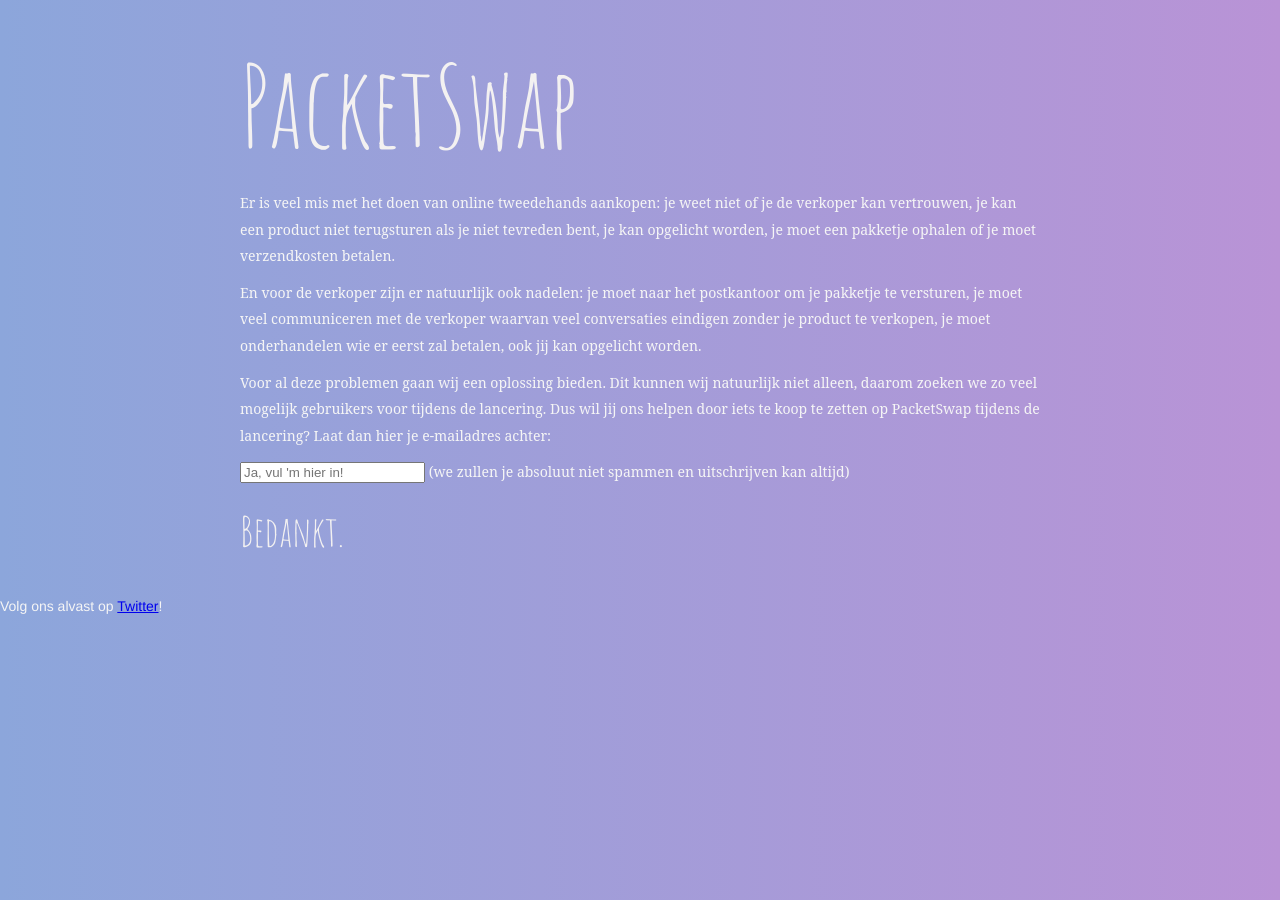
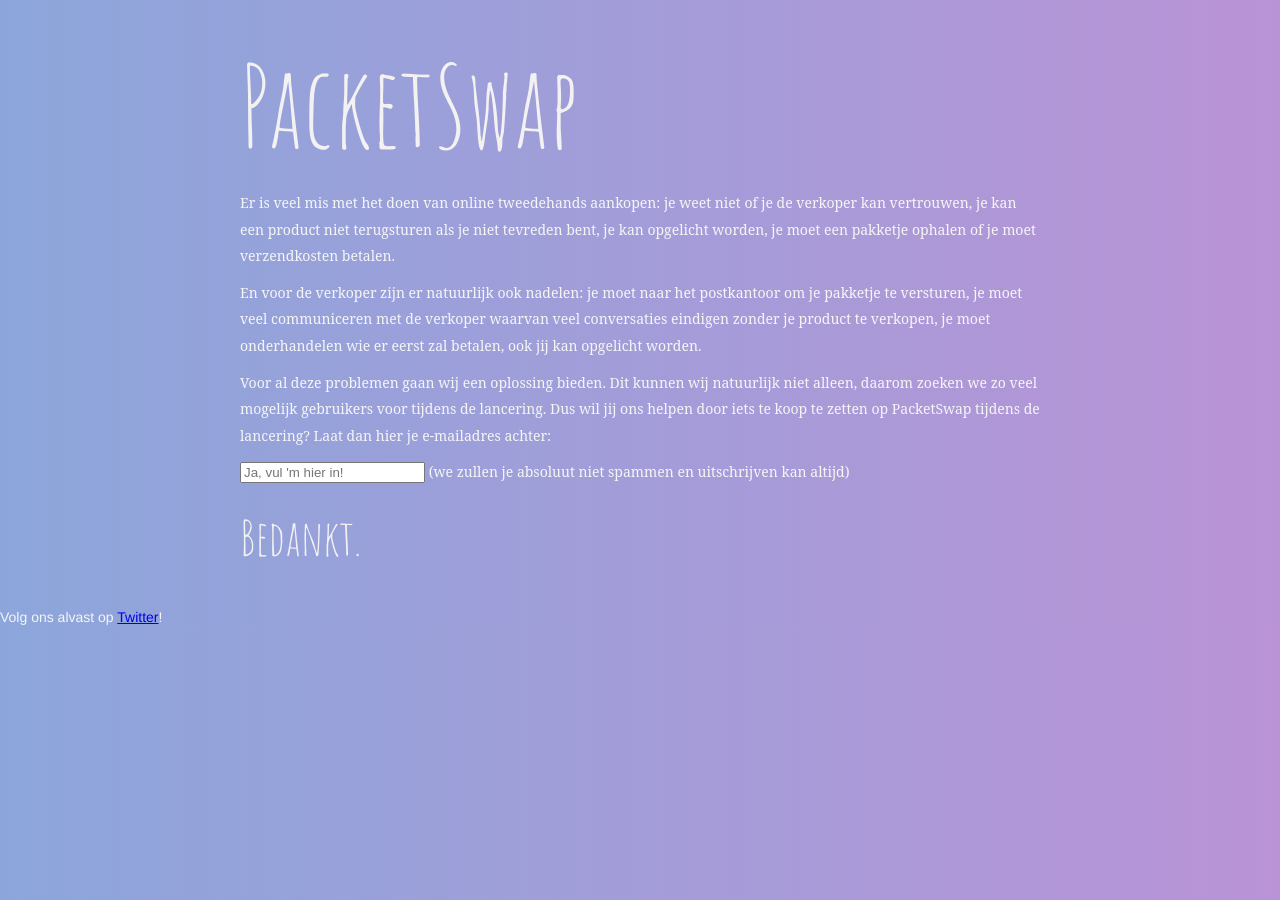
Before and after one commit to packetswap/packetswap.com, a Jekyll site: the page built from index.md, in a window 1280 px wide. Built offline with Jekyll 4.4.1, drawn with Linux system fonts in a browser that asks for light colours.

Commit message:
Update app.scss

```diff
--- a/style/app.scss
+++ b/style/app.scss
@@ -29,6 +29,10 @@
   padding: 20px;
 }
 
+header {
+  text-align: center;
+}
+
 h1, h2, h3 {
   font-family: 'Amatic SC', Helvetica, sans-serif;
   color: #F3F1F1;
@@ -40,7 +44,7 @@
 }
 
 h2 {
-  font-size: 3em;
+  font-size: 3.5em;
 }
 
 p {
```
